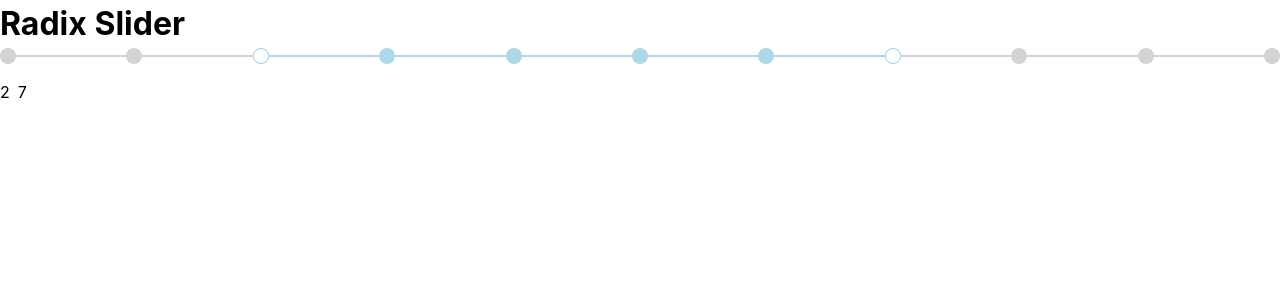
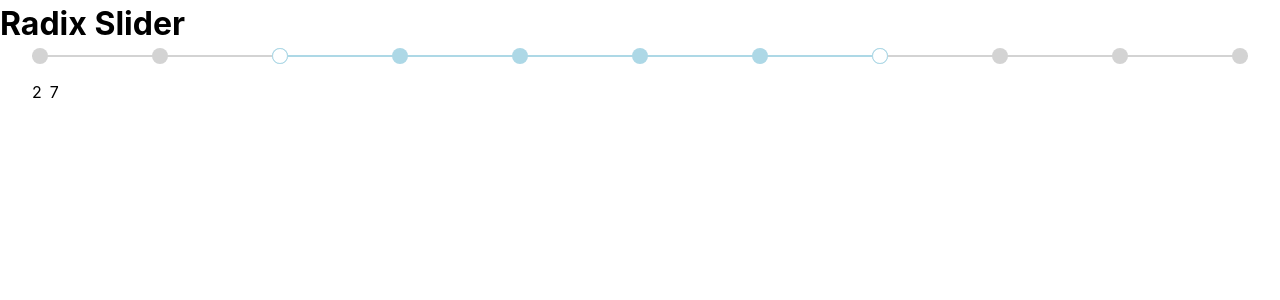
Before and after one commit to jalezi/radix-slider-with-ticks-tooltip-plhpzfay, a React (Vite) app: page / in a window 1280 px wide. Shown: the top 300 px of the page. Built offline with nearby package versions, Linux system fonts and the light colour scheme.

Commit message:
fix: tooltip not open if value is 0

```diff
--- a/src/App.jsx
+++ b/src/App.jsx
@@ -13,7 +13,7 @@
   return (
     <TooltipProvider>
       <h1>Radix Slider</h1>
-      <div>
+      <div style={{ paddingInline: "2rem" }}>
         <Slider
           value={range}
           onValueChange={onChange}
--- a/src/components/slider/index.jsx
+++ b/src/components/slider/index.jsx
@@ -8,9 +8,7 @@
 import { useThumbWidth } from './hooks/useThumbWidth';
 
 import styles from './slider.module.css';
-
-
-
+import { isNotNullOrUndefined } from './utils';
 
 export const Slider = forwardRef(
   (
@@ -65,9 +63,8 @@
       setTooltipValue(null)
     }
 
+    return (
 
-
-    return (
       <SliderPrimitive.Slider
         ref={sliderRef}
         className={styles.Slider}
@@ -79,7 +76,7 @@
 
         {...props}
       >
-        <Tooltip.Root open={!!tooltipValue}>
+        <Tooltip.Root open={isNotNullOrUndefined(tooltipValue)}>
           <Tooltip.Trigger asChild>
             <SliderPrimitive.Track ref={trackRef} className={styles.Track}>
               <SliderPrimitive.Range className={styles.Range} />
@@ -92,29 +89,26 @@
                 orientation={innerOrientation}
               />
             </SliderPrimitive.Track>
-
           </Tooltip.Trigger>
+          {value.map((_, i) => (
+            <SliderPrimitive.Thumb
+              key={i}
+              className={styles.Thumb}
+            />
+          ))}
 
           <Tooltip.Content
             id="track-tooltip"
             align="start"
             alignOffset={tooltipOffset}
+            sideOffset={thumbWidth / 2 + 2}
             className={styles.TooltipContent}
-            sideOffset={10}
           >
             {tooltipValue}
-            <Tooltip.Arrow className={styles.TooltipArrow} />
           </Tooltip.Content>
-        </Tooltip.Root>
-        {value.map((_, i) => (
-          <SliderPrimitive.Thumb
-            key={i}
-            className={styles.Thumb}
-            onPointerEnter={hadlePointerEnter}
-            onPointerMove={hadlePointerEnter}
-            onPointerLeave={handlePointerLeave} />
-        ))}
+        </Tooltip.Root >
       </SliderPrimitive.Slider>
+
     );
   }
 );
--- a/src/components/slider/slider.module.css
+++ b/src/components/slider/slider.module.css
@@ -79,6 +79,9 @@
   padding-inline: 0.5em;
   padding-block: 0.25em;
 
+  min-width: 3ch;
+  text-align: center;
+
   background-color: var(--tooltip-background);
   color: #ffffff;
 
--- a/src/components/slider/utils.js
+++ b/src/components/slider/utils.js
@@ -35,3 +35,7 @@
 export function clamp(value, { min, max }) {
   return Math.min(max, Math.max(min, value));
 }
+
+export function isNotNullOrUndefined(value) {
+  return value !== null && value !== undefined;
+}
```
Also changed, not shown: src/components/slider/components/Ticks.jsx (+4 -4 lines).
